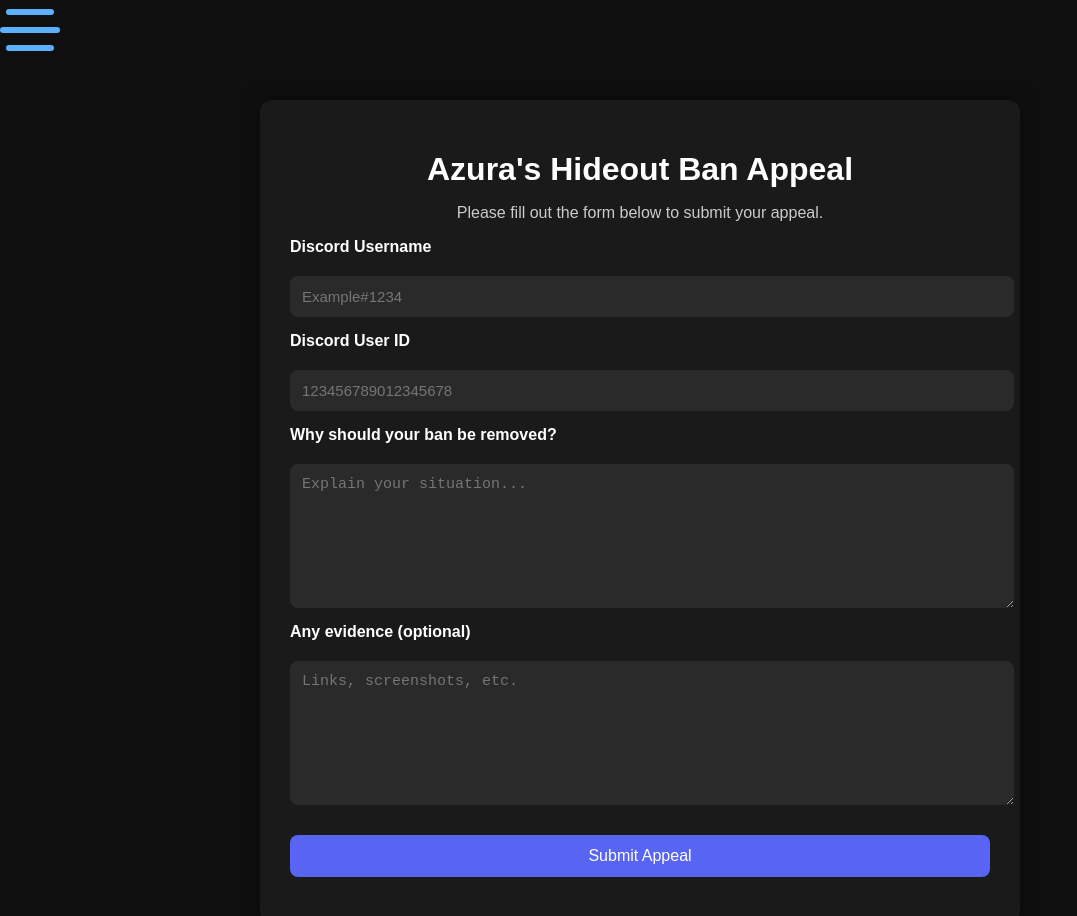
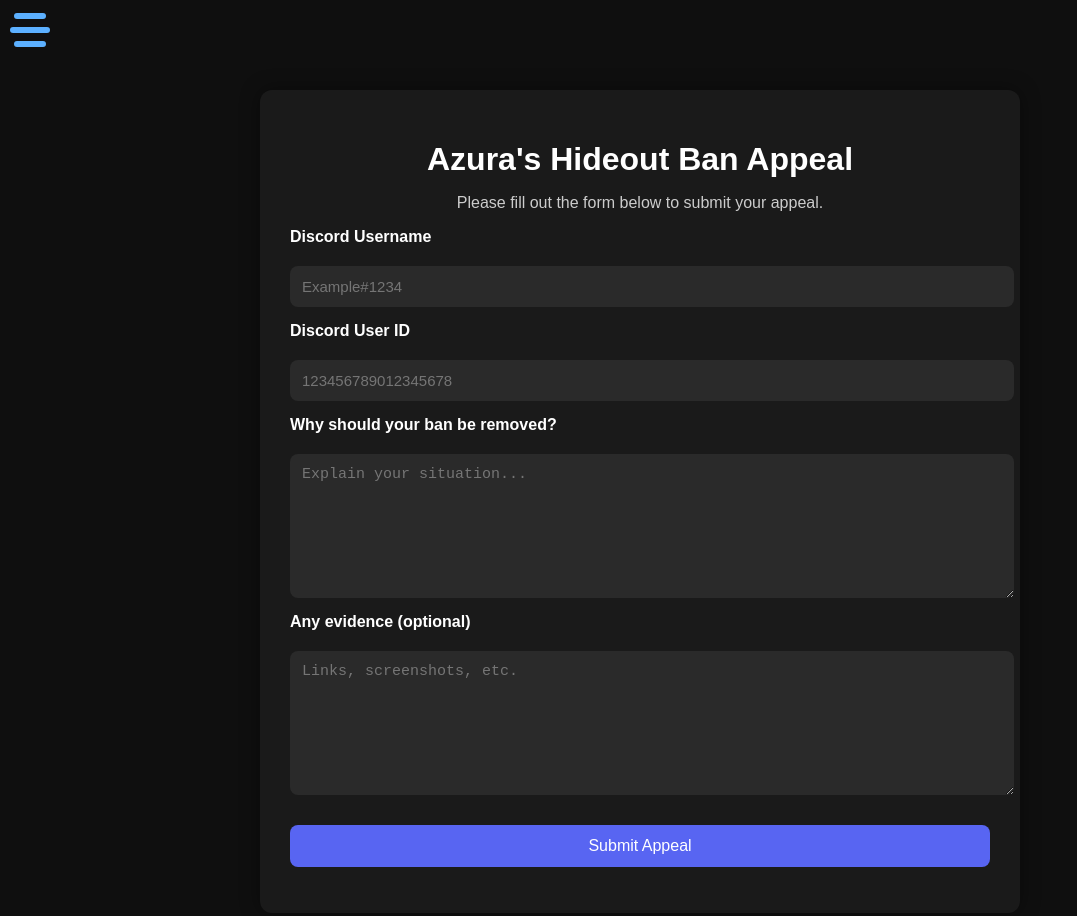
Before and after one commit to RandomPancakeBoi/AzHelper-ModPanel, a plain HTML site: page index.html in a window 1280 px wide. Shown: the whole page, without its empty margins (0-1077 px from the left). Drawn offline with Linux system fonts and the light colour scheme; a script that the page names is missing.

Commit message:
Update style.css

```diff
--- a/style.css
+++ b/style.css
@@ -203,15 +203,17 @@ button:hover {
 
 .toggle2 {
   position: relative;
-  width: 60px;
-  height: 60px;
+  width: 40px;
+  height: 40px;
   cursor: pointer;
   display: flex;
   flex-direction: column;
   align-items: center;
   justify-content: center;
-  gap: 12px;
+  gap: 8px;
   transition-duration: .5s;
+  margin-left: 10px;
+  margin-top: 10px;
 }
 
 .bars {
```
